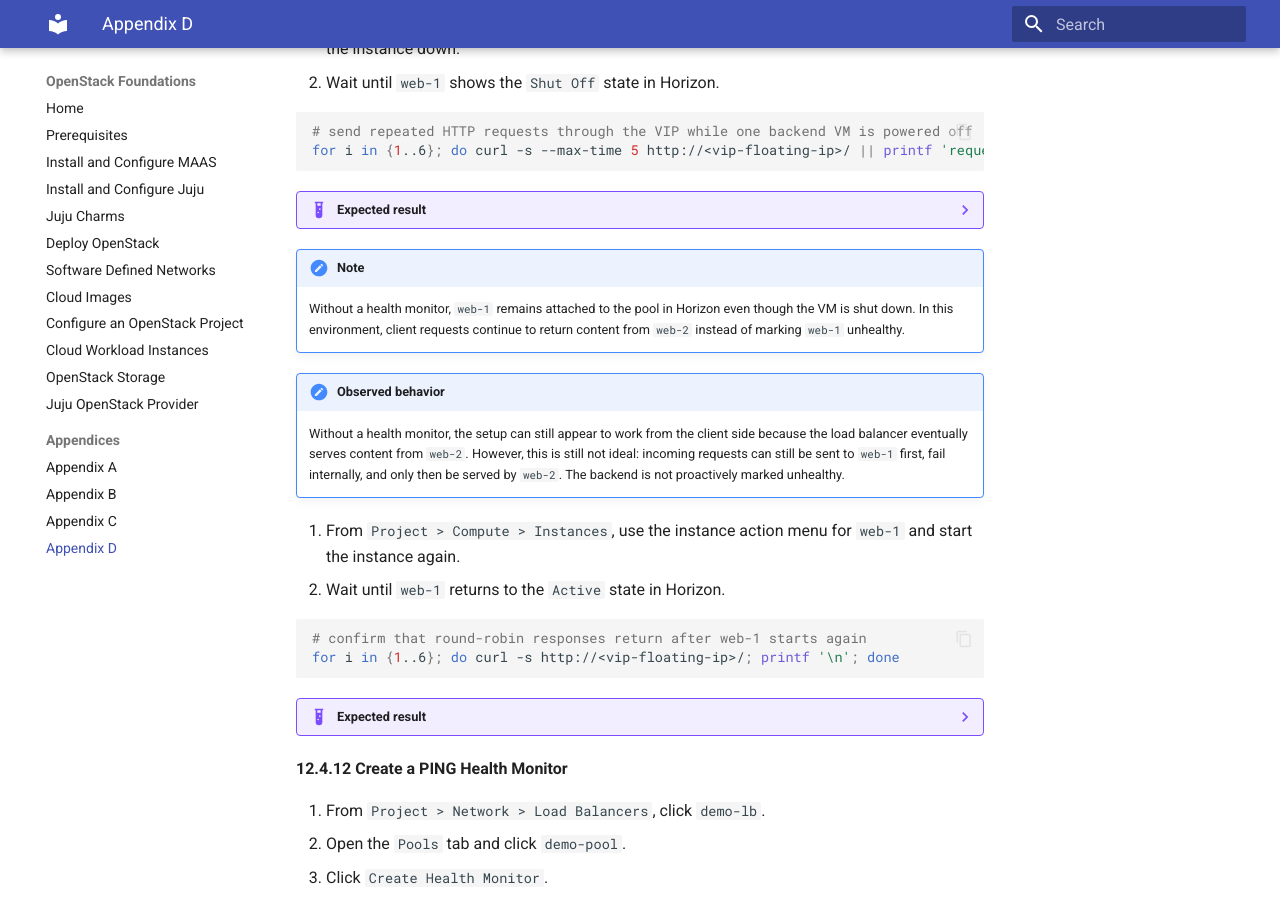
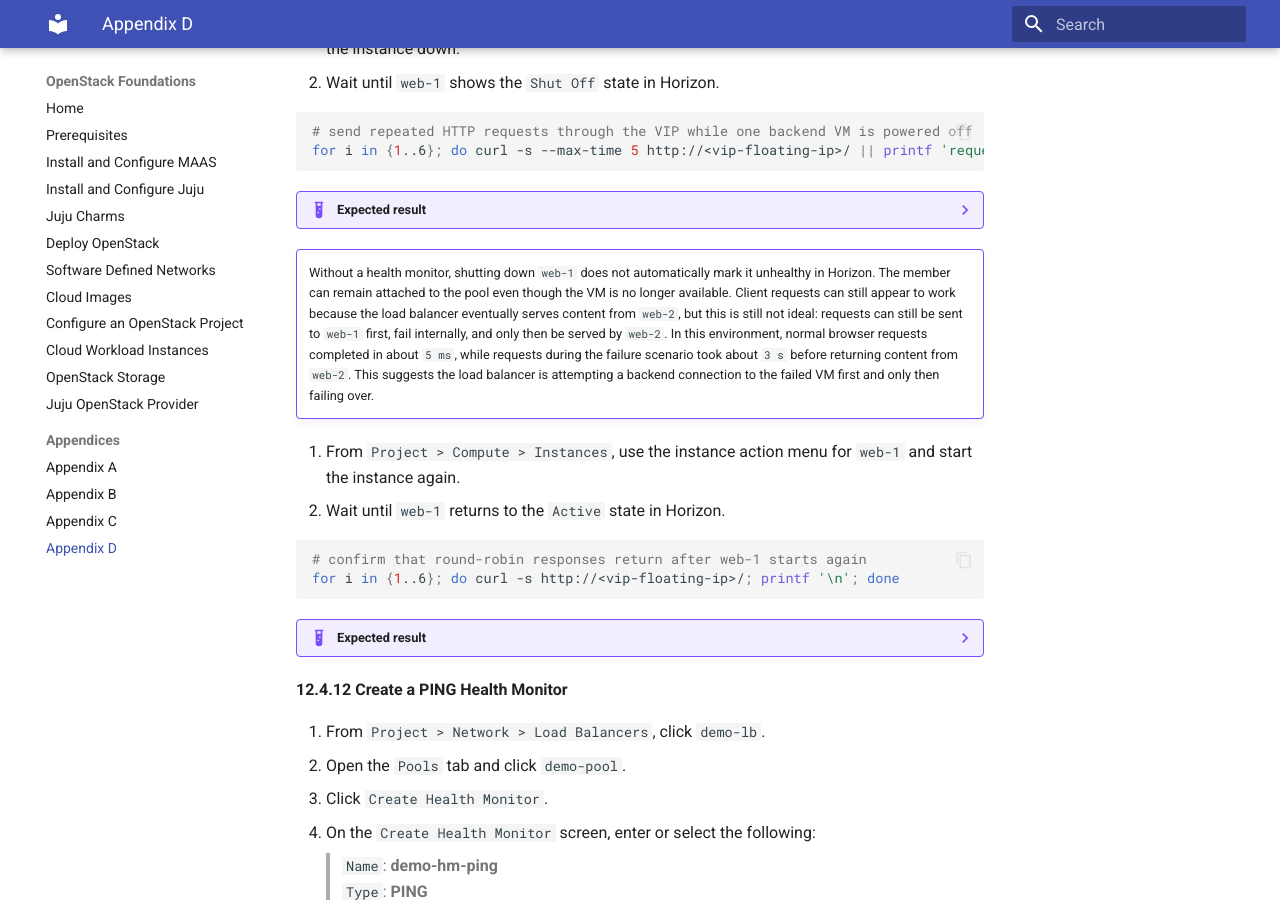
Before and after one commit to radumoisan/canonical-openstack-foundations, an MkDocs documentation site: the page built from docs/appendix_d.md, in a window 1280 px wide and 900 px high, scrolled down 7736 px. Built offline with MkDocs 1.6.1 and Material for MkDocs 9.7.7, drawn with Linux system fonts in a browser that asks for light colours.

Commit message:
Consolidate health monitor behavior note in Appendix D

````diff
--- a/docs/appendix_d.md
+++ b/docs/appendix_d.md
@@ -341,11 +341,8 @@ for i in {1..6}; do curl -s --max-time 5 http://<vip-floating-ip>/ || printf 're
     <h1>Apache backend web-2</h1>
     ```
 
-!!! note
-    Without a health monitor, `web-1` remains attached to the pool in Horizon even though the VM is shut down. In this environment, client requests continue to return content from `web-2` instead of marking `web-1` unhealthy.
-
-!!! note "Observed behavior"
-    Without a health monitor, the setup can still appear to work from the client side because the load balancer eventually serves content from `web-2`. However, this is still not ideal: incoming requests can still be sent to `web-1` first, fail internally, and only then be served by `web-2`. The backend is not proactively marked unhealthy.
+!!! example ""
+    Without a health monitor, shutting down `web-1` does not automatically mark it unhealthy in Horizon. The member can remain attached to the pool even though the VM is no longer available. Client requests can still appear to work because the load balancer eventually serves content from `web-2`, but this is still not ideal: requests can still be sent to `web-1` first, fail internally, and only then be served by `web-2`. In this environment, normal browser requests completed in about `5 ms`, while requests during the failure scenario took about `3 s` before returning content from `web-2`. This suggests the load balancer is attempting a backend connection to the failed VM first and only then failing over.
 
 3. From `Project > Compute > Instances`, use the instance action menu for `web-1` and start the instance again.
 4. Wait until `web-1` returns to the `Active` state in Horizon.
````
